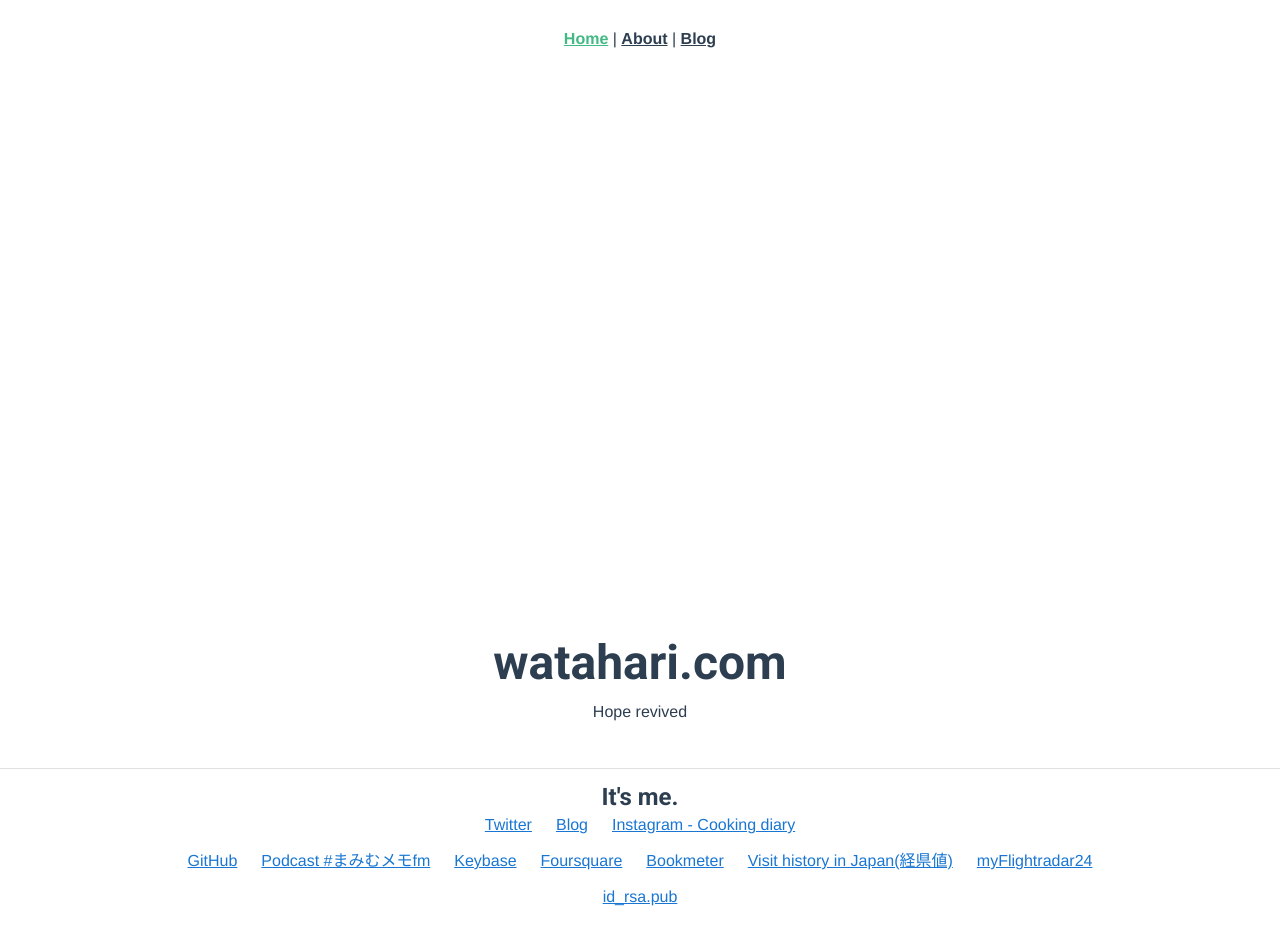
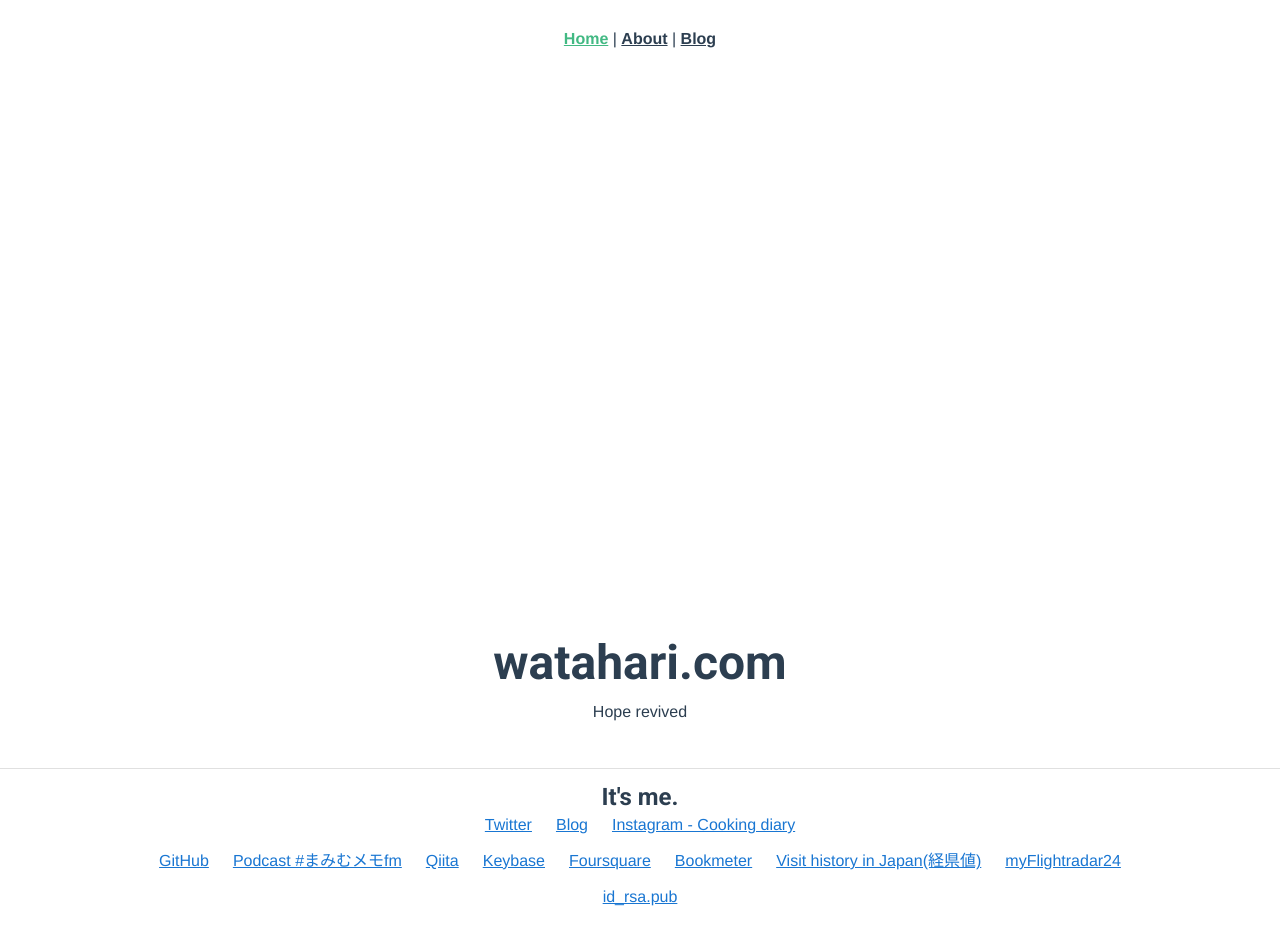
Before and after one commit to watahari/watahari.com, a Vue app: page / in a window 1280 px wide. Shown: the top 944 px of the page. Built offline with nearby package versions, Linux system fonts and the light colour scheme.

Commit message:
[add] link to Qiita

```diff
--- a/src/components/Me.vue
+++ b/src/components/Me.vue
@@ -79,6 +79,10 @@
           href: 'https://mamimumemo.online/',
         },
         {
+          text: 'Qiita',
+          href: 'https://qiita.com/watahari',
+        },
+        {
           text: 'Keybase',
           href: 'https://keybase.io/watahari/',
         },
```
